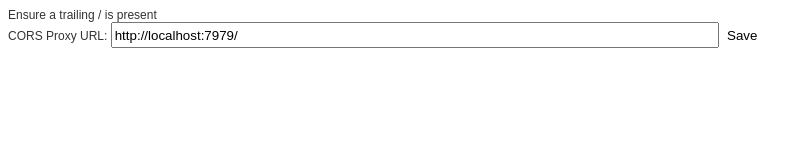
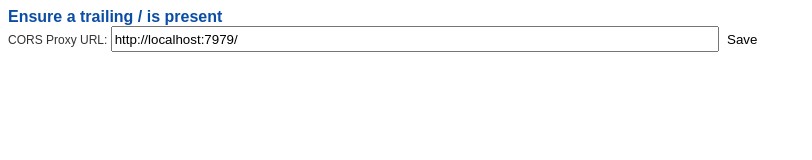
Before and after one commit to bateman/dblp-search-ext, a browser extension: page options.html in a window 1280 px wide. Shown: the whole page, without its empty margins (0-812 px from the left). Drawn offline with Linux system fonts and the light colour scheme.

Commit message:
Add help label and style to options page

```diff
--- a/css/style.css
+++ b/css/style.css
@@ -33,6 +33,12 @@ button img {
     font-weight: bold;
 }
 
+#help {
+    color: #0a4da5;
+    font-weight: bold;
+    font-size: 16px;
+}
+
 #results {
     width: 100%;
     border-collapse: collapse;
--- a/options.html
+++ b/options.html
@@ -9,7 +9,7 @@
 </head>
 
 <body>
-    <label>Ensure a trailing / is present</label>
+    <label id="help">Ensure a trailing / is present</label>
     <br>
     <label for="corsUrl">CORS Proxy URL:</label>
     <input type="text" id="corsUrl">
```
